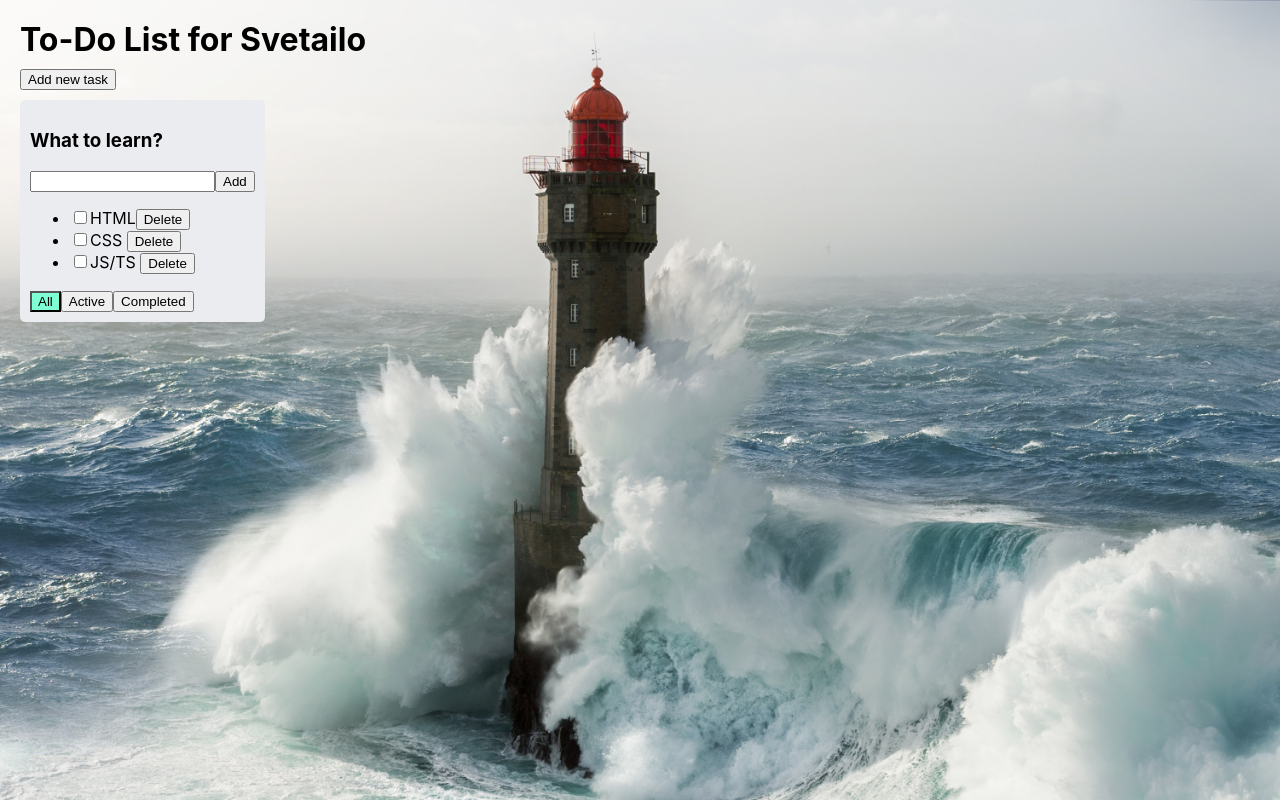
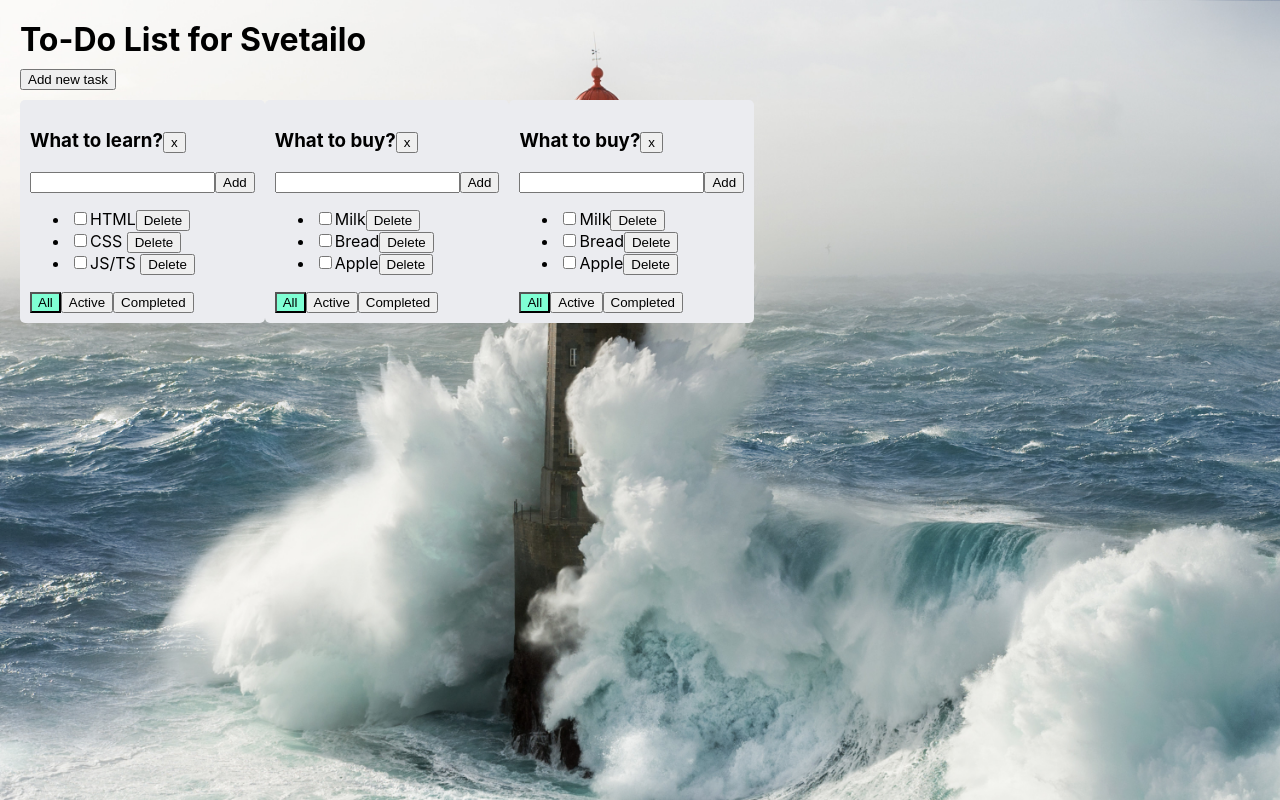
Before and after one commit to VictorSvetailo/Todo-ListAppProd, a React (Create React App) app: page / in a window 1280 px wide. Built offline with nearby package versions, Linux system fonts and the light colour scheme.

Commit message:
lesson #5 delete ToDoList

```diff
--- a/src/App.tsx
+++ b/src/App.tsx
@@ -1,68 +1,126 @@
 import React, {useState} from 'react';
 import stales from './App.module.css';
-import  {TodoList, TaskType} from './component/ToDoList/TodoList';
+import {TaskType, ToDoList} from './component/ToDoList/ToDoList';
 import {v1} from 'uuid';
 
 export type FilterValuesType = 'all' | 'completed' | 'active';
 
+type ToDoListType = {
+    title: string
+    filter: FilterValuesType
+    id: string
+}
+
+type TaskStateType = {
+    [toDoList_ID: string]: Array<TaskType>
+}
+
 function App() {
+    const toDoListID_1 = v1()
+    const toDoListID_2 = v1()
+    const toDoListID_3 = v1()
+    // Array toDoList
+    const [toDoList, setTodolist] = useState<Array<ToDoListType>>([
+        {id: toDoListID_1, title: 'What to learn?', filter: 'all'},
+        {id: toDoListID_2, title: 'What to buy?', filter: 'all'},
+        {id: toDoListID_3, title: 'What to buy?', filter: 'all'},
+    ])
+    const [tasks, setTasks] = useState<TaskStateType>({
+        [toDoListID_1]: [
+            {id: v1(), title: 'HTML', isDone: false},
+            {id: v1(), title: 'CSS ', isDone: false},
+            {id: v1(), title: 'JS/TS ', isDone: false},
+        ],
+        [toDoListID_2]: [
+            {id: v1(), title: 'Milk', isDone: false},
+            {id: v1(), title: 'Bread', isDone: false},
+            {id: v1(), title: 'Apple', isDone: false},
+        ],
+        [toDoListID_3]: [
+            {id: v1(), title: 'Milk', isDone: false},
+            {id: v1(), title: 'Bread', isDone: false},
+            {id: v1(), title: 'Apple', isDone: false},
+        ]
+    })
+    // Add Tasks
+    const addTask = (title: string, toDoListID: string) => {
+        setTasks({
+            ...tasks,
+            [toDoListID]: [
+                {id: v1(), title, isDone: false},
+                ...tasks[toDoListID]
+            ]
+        })
+        //setTasks([{id: v1(), title, isDone: false}, ...tasks])
+    }
+    //--//
+    // Remove--------------------------------------------------
+    const removeTask = (taskID: string, toDoListID: string) => {
+        // короткий способ создать логику
+        setTasks({...tasks, [toDoListID]: tasks[toDoListID].filter(task => task.id !== taskID)})
+        // 1) создаем новый объект {...tasks}
+        // 2)
+        //длинный код
+        // const copyTasks = {...tasks}
+        // copyTasks[toDoListID] = copyTasks[toDoListID].filter(task => task.id !== taskID)
+        // setTasks(copyTasks)
+    }
+    //--//
+    // Filter--------------------------------------------------
+    let [filter, setFilter] = useState<FilterValuesType>('all');
 
-    const todoListTitle: string = 'What to learn?';
+    function changeToDoListFilter(filter: FilterValuesType, toDoListID: string) {
+        setTodolist(toDoList.map(tl => tl.id !== toDoListID ? tl : {...tl, filter: filter}))
 
-    //Data Array--------------------------------------------------
-    const [tasks, setTasks] = React.useState<Array<TaskType>>([
-        {id: v1(), title: 'HTML', isDone: false},
-        {id: v1(), title: 'CSS ', isDone: false},
-        {id: v1(), title: 'JS/TS ', isDone: false},
-    ])
-    //--------------------------------------------------
-    // Add New Tasks
-    const onClickAddTaskHandler = () =>{
-        console.log('Add-New Task')
-
+        // setFilter(value);
     }
 
-
+    //--//
+    // Add New Tasks
+    const onClickAddTaskHandler = () => {
+        console.log('Add-New Task')
+    }
 
     // Change status
-    function changeStatus(taskId: string, isDone: boolean){
-        let task = tasks.find((t)=> t.id === taskId)
-        if(task){
-            task.isDone = isDone
-        }
-        setTasks([...tasks])
+    const changeTaskStatus = (taskId: string, isDone: boolean, toDoListID: string) => {
+        setTasks(
+            {
+                ...tasks,
+                [toDoListID]: tasks[toDoListID].map(t => t.id !== taskId ? t : {...t, isDone})
+            })
     }
-    // Remove--------------------------------------------------
-    const removeTask = (taskID: string) => {
-        setTasks(tasks.filter(task => task.id !== taskID))
-        console.log(tasks)
-    }
+
     //--------------------------------------------------
 
-    // sortirovka--------------------------------------------------
-    let [filter, setFilter] = useState<FilterValuesType>('all');
-
-    function changeFilter(value: FilterValuesType) {
-        setFilter(value);
+    const removeToDoList = (toDoListID: string) =>{
+        setTodolist(toDoList.filter(tl => tl.id !== toDoListID))
+        delete tasks[toDoListID]
     }
 
-    let tasksForTodolist = tasks;
-    if (filter === 'completed') {
-        console.log('hopa')
-        tasksForTodolist = tasks.filter(t => t.isDone === true);
-
-
-    }
-    if (filter === 'active') {
-        tasksForTodolist = tasks.filter(t => t.isDone === false);
-    }
-    //--------------------------------------------------
-
-// Add Tasks
-    const addTask = (title: string) => {
-        setTasks([{id: v1(), title, isDone: false}, ...tasks])
-    }
-
+    const todoListComponents = toDoList.map(tl => {
+        let tasksForTodolist;
+        switch (tl.filter){
+            case 'completed':
+                tasksForTodolist = tasks[tl.id].filter(task => task.isDone)
+                break
+            case 'active':
+                tasksForTodolist = tasks[tl.id].filter(task => !task.isDone)
+                break
+            default:
+                tasksForTodolist = tasks[tl.id]
+        }
+        return <ToDoList
+            toDoListID={tl.id}
+            title={tl.title}
+            tasks={tasksForTodolist}
+            removeTask={removeTask}
+            changeToDoListFilter={changeToDoListFilter}
+            addTask={addTask}
+            changeStatus={changeTaskStatus}
+            filter={tl.filter}
+            removeToDoList={removeToDoList}
+        />
+    })
 
     return (
         <div className={stales.app}>
@@ -70,21 +128,10 @@ function App() {
                 <h1 className={stales.appTitle}>To-Do List for Svetailo</h1>
                 <button onClick={onClickAddTaskHandler} className={stales.button_addTasks}>Add new task</button>
                 <div className={stales.wrap}>
-                    <TodoList
-                        title={todoListTitle}
-                        tasks={tasksForTodolist}
-                        removeTask={removeTask}
-                        changeFilter={changeFilter}
-                        addTask={addTask}
-                        changeStatus={changeStatus}
-                        filter={filter}
-                    />
+                    {todoListComponents}
                 </div>
             </div>
 
-
-            {/*<TodoList title={'What to buy'}/>*/}
-            {/*<TodoList title={'What to read'}/>*/}
         </div>
     );
 }
--- /dev/null
+++ b/src/component/ToDoList/ToDoList.tsx
@@ -0,0 +1,97 @@
+import React, {MouseEvent, FC, KeyboardEvent, useState, ChangeEvent} from 'react';
+import {FilterValuesType} from '../../App';
+import styles from './ToDoLIst.module.css'
+
+export type ToDoListPropsType = {
+    removeToDoList: (toDoListID: string) => void
+    toDoListID: string
+    title: string
+    tasks: Array<TaskType>
+    removeTask: (taskID: string, toDoListID: string) => void
+    changeToDoListFilter: (filter: FilterValuesType, toDoListID: string) => void
+    addTask: (title: string, toDoListID: string) => void
+    changeStatus: (taskId: string, isDone: boolean, toDoListID: string) => void
+    filter: FilterValuesType
+}
+
+export type TaskType = {
+    id: string,
+    title: string,
+    isDone: boolean,
+}
+
+export const ToDoList: FC<ToDoListPropsType> = (props) => {
+            // const removeToDoListHandler = (e: MouseEvent<HTMLButtonElement>) => {
+            //    props.removeToDoList(props.toDoListID)
+            // }
+
+
+        // Input------------
+        const [title, setTitle] = useState<string>('')
+        const [error, setError] = useState<string | null>(null)
+        const onClickAddTask = () => {
+            if (title.trim()) {
+                props.addTask(title.trim(), props.toDoListID)
+            } else {
+                setError('Title is required')
+            }
+            setTitle('')
+        }
+        const onKeyDownAddTask = (e: KeyboardEvent<HTMLInputElement>) => e.key === 'Enter' && onClickAddTask()
+        //------------
+        const onChangeSetTitle = (e: ChangeEvent<HTMLInputElement>) => {
+            setTitle(e.currentTarget.value)
+            setError(null)
+        }
+        const onClickSetFilterCreator = (filter: FilterValuesType) => {
+            return () => {
+                props.changeToDoListFilter(filter, props.toDoListID)
+            }
+        }
+
+        const tasksItems = props.tasks.map((task: TaskType) => {
+            const onChangeHandler = (e: ChangeEvent<HTMLInputElement>) => {
+                debugger
+                props.changeStatus(task.id, e.currentTarget.checked, props.toDoListID)
+            }
+            return (
+                <li key={task.id} className={task.isDone ? 'is_done' : ''}>
+                    <input type="checkbox"
+                           onChange={onChangeHandler}
+                           checked={task.isDone}/>
+                    <span>{task.title}</span>
+                    <button onClick={() => props.removeTask(task.id, props.toDoListID)}>Delete</button>
+                </li>
+            )
+        })//removeToDoListHandler
+        return (
+            <div className={styles.block_list}>
+                <h3>{props.title}<button onClick={()=>props.removeToDoList(props.toDoListID)}>x</button></h3>
+                <div>
+                    <input value={title}
+                           onChange={onChangeSetTitle}
+                           onKeyDown={onKeyDownAddTask}
+                           className={error ? `${styles.error}` : ''}
+                    />
+                    <button onClick={onClickAddTask}>Add</button>
+                    {error && <div className={styles.error_message}>*Field is required</div>}
+                </div>
+                <ul>
+                    {tasksItems}
+                </ul>
+                <div>
+                    <button className={props.filter === 'all' ? `${styles.active_filter}` : ''}
+                            onClick={onClickSetFilterCreator('all')}>All
+                    </button>
+                    <button className={props.filter === 'active' ? `${styles.active_filter}` : ''}
+                            onClick={onClickSetFilterCreator('active')}>Active
+                    </button>
+                    <button className={props.filter === 'completed' ? `${styles.active_filter}` : ''}
+                            onClick={onClickSetFilterCreator('completed')}>Completed
+                    </button>
+                </div>
+            </div>
+        )
+
+    }
+;
--- a/src/component/ToDoList/TodoList.tsx
+++ /dev/null
@@ -1,82 +0,0 @@
-import React, {MouseEvent, FC, KeyboardEvent, useState, ChangeEvent} from 'react';
-import {FilterValuesType} from '../../App';
-import styles from './ToDoLIst.module.css'
-
-export type TodoListPropsType = {
-    title: string,
-    tasks: Array<TaskType>
-    removeTask: (taskID: string) => void
-    changeFilter: (value: FilterValuesType) => void
-    addTask: (title: string) => void
-    changeStatus: (taskId: string, isDone: boolean) => void
-    filter: FilterValuesType
-}
-
-export type TaskType = {
-    id: string,
-    title: string,
-    isDone: boolean,
-}
-
-export const TodoList: FC<TodoListPropsType> = (props) => {
-    // Input------------
-    const [title, setTitle] = useState<string>('')
-    const [error, setError] = useState<string | null>(null)
-    const onClickAddTask = () => {
-        if (title.trim()){
-            props.addTask(title.trim())
-        }else{
-            setError('Title is required')
-        }
-        setTitle('')
-    }
-    const onKeyDownAddTask = (e: KeyboardEvent<HTMLInputElement>) => e.key === 'Enter' && onClickAddTask()
-    //------------
-    const onChangeSetTitle = (e: ChangeEvent<HTMLInputElement>) => {
-        setTitle(e.currentTarget.value)
-        setError(null)
-    }
-    const onClickSetFilterCreator = (filter: FilterValuesType) => () => {
-        props.changeFilter(filter)
-    }
-
-    // Вриант #1
-    const tasksItems = props.tasks.map((task: TaskType) => {
-        const onChangeHandler = (e: ChangeEvent<HTMLInputElement>) => {
-            props.changeStatus(task.id, e.currentTarget.checked)
-            console.log(task.id +  e.currentTarget.checked)
-        }
-        return (
-            <li key={task.id} className={task.isDone ? "is_done" : ''}>
-                <input type="checkbox"
-                       onChange={onChangeHandler}
-                       checked={task.isDone}/>
-                <span>{task.title}</span>
-                <button onClick={() => props.removeTask(task.id)}>Delete</button>
-            </li>
-        )
-    })
-    return (
-        <div className={styles.block_list}>
-            <h3>{props.title}</h3>
-            <div>
-                <input value={title}
-                       onChange={onChangeSetTitle}
-                       onKeyDown={onKeyDownAddTask}
-                       className={error ? `${styles.error}` : ''}
-                />
-                <button onClick={onClickAddTask}>Add</button>
-                {error && <div className={styles.error_message}>*Field is required</div>}
-            </div>
-            <ul>
-                {tasksItems}
-            </ul>
-            <div>
-                <button className={ props.filter === 'all' ? `${styles.active_filter}` : ''} onClick={onClickSetFilterCreator('all')}>All</button>
-                <button className={ props.filter === 'active' ? `${styles.active_filter}` : ''}  onClick={onClickSetFilterCreator('active')}>Active</button>
-                <button className={ props.filter === 'completed' ? `${styles.active_filter}` : ''}  onClick={onClickSetFilterCreator('completed')}>Completed</button>
-            </div>
-        </div>
-    )
-
-};
```
